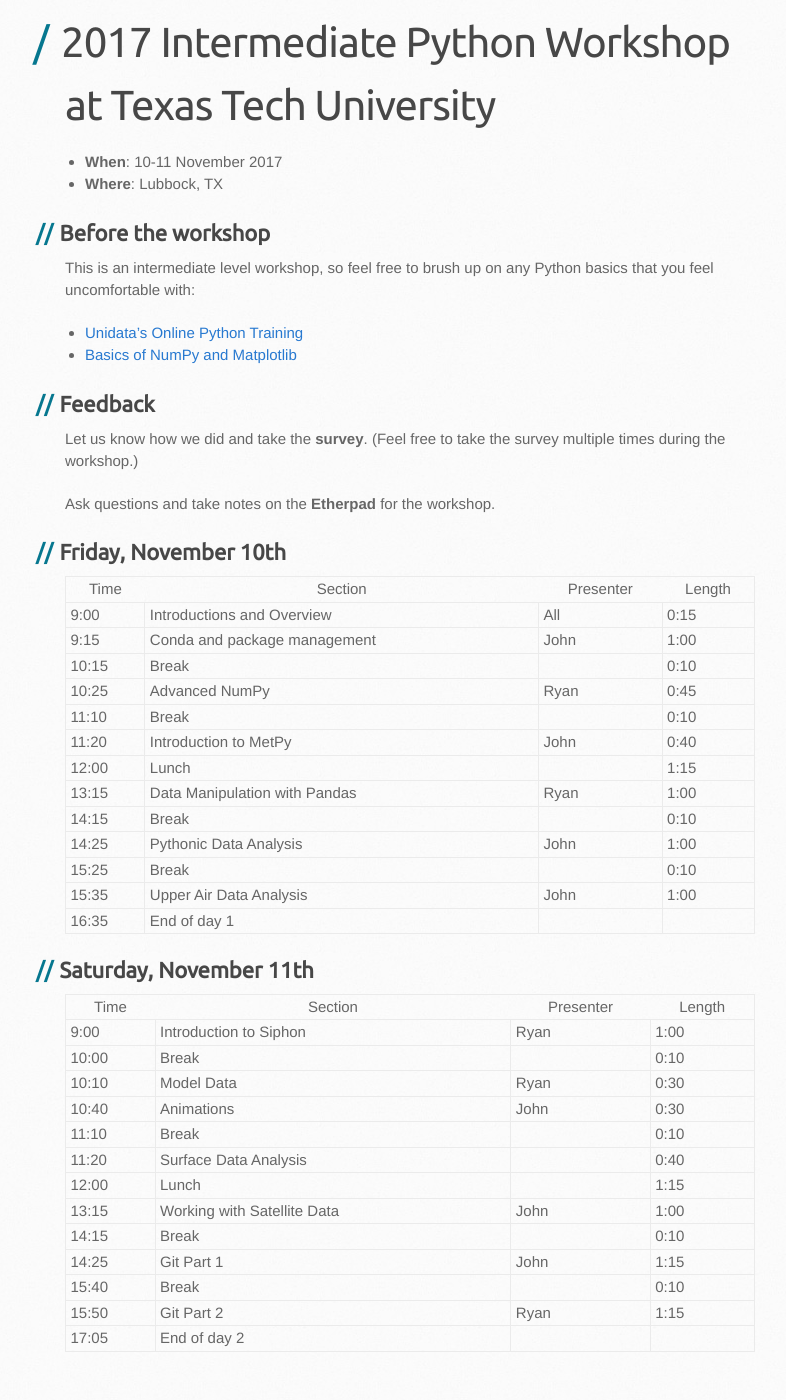
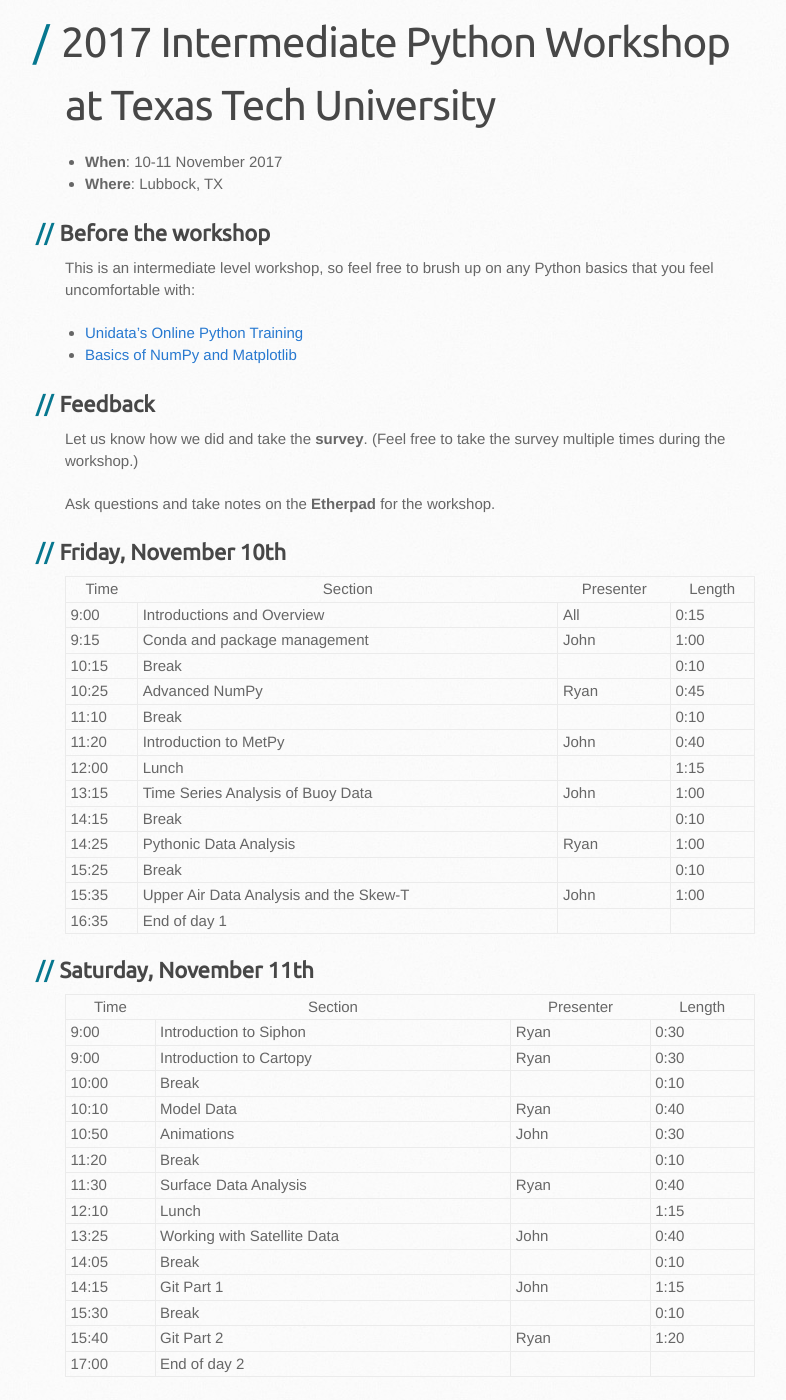
Before and after one commit to Unidata/python-workshop, a Jekyll site: the page built from events/ttu2017.md, in a window 1280 px wide and 1400 px high, scrolled down 400 px. Shown: the whole window, without its empty margins (105-891 px from the left). Built offline with Jekyll 4.4.1, drawn with Linux system fonts in a browser that asks for light colours; some web fonts are replaced; our own code applies the rules of GitHub Pages for plain Markdown files; before the commit the page ends 1774 px from its top, so only the background shows below that.

Commit message:
Update tentative schedule for TTU

```diff
--- a/events/ttu2017.md
+++ b/events/ttu2017.md
@@ -28,27 +28,28 @@
 | 11:10 | Break                                        |             |  0:10  |
 | 11:20 | Introduction to MetPy                        | John        |  0:40  |
 | 12:00 | Lunch                                        |             |  1:15  |
-| 13:15 | Data Manipulation with Pandas                | Ryan        |  1:00  |
+| 13:15 | Time Series Analysis of Buoy Data            | John        |  1:00  |
 | 14:15 | Break                                        |             |  0:10  |
-| 14:25 | Pythonic Data Analysis                       | John        |  1:00  |
+| 14:25 | Pythonic Data Analysis                       | Ryan        |  1:00  |
 | 15:25 | Break                                        |             |  0:10  |
-| 15:35 | Upper Air Data Analysis                      | John        |  1:00  |
+| 15:35 | Upper Air Data Analysis and the Skew-T       | John        |  1:00  |
 | 16:35 | End of day 1                                 |             |        |
 
 ## Saturday, November 11th
 
 |  Time | Section                                      | Presenter   | Length |
 |-------|----------------------------------------------|-------------|--------|
-|  9:00 | Introduction to Siphon                       | Ryan        |  1:00  |
+|  9:00 | Introduction to Siphon                       | Ryan        |  0:30  |
+|  9:00 | Introduction to Cartopy                      | Ryan        |  0:30  |
 | 10:00 | Break                                        |             |  0:10  |
-| 10:10 | Model Data                                   | Ryan        |  0:30  |
-| 10:40 | Animations                                   | John        |  0:30  |
-| 11:10 | Break                                        |             |  0:10  |
-| 11:20 | Surface Data Analysis                        |             |  0:40  |
-| 12:00 | Lunch                                        |             |  1:15  |
-| 13:15 | Working with Satellite Data                  | John        |  1:00  |
-| 14:15 | Break                                        |             |  0:10  |
-| 14:25 | Git Part 1                                   | John        |  1:15  |
-| 15:40 | Break                                        |             |  0:10  |
-| 15:50 | Git Part 2                                   | Ryan        |  1:15  |
-| 17:05 | End of day 2                                 |             |        |
+| 10:10 | Model Data                                   | Ryan        |  0:40  |
+| 10:50 | Animations                                   | John        |  0:30  |
+| 11:20 | Break                                        |             |  0:10  |
+| 11:30 | Surface Data Analysis                        | Ryan        |  0:40  |
+| 12:10 | Lunch                                        |             |  1:15  |
+| 13:25 | Working with Satellite Data                  | John        |  0:40  |
+| 14:05 | Break                                        |             |  0:10  |
+| 14:15 | Git Part 1                                   | John        |  1:15  |
+| 15:30 | Break                                        |             |  0:10  |
+| 15:40 | Git Part 2                                   | Ryan        |  1:20  |
+| 17:00 | End of day 2                                 |             |        |
```
